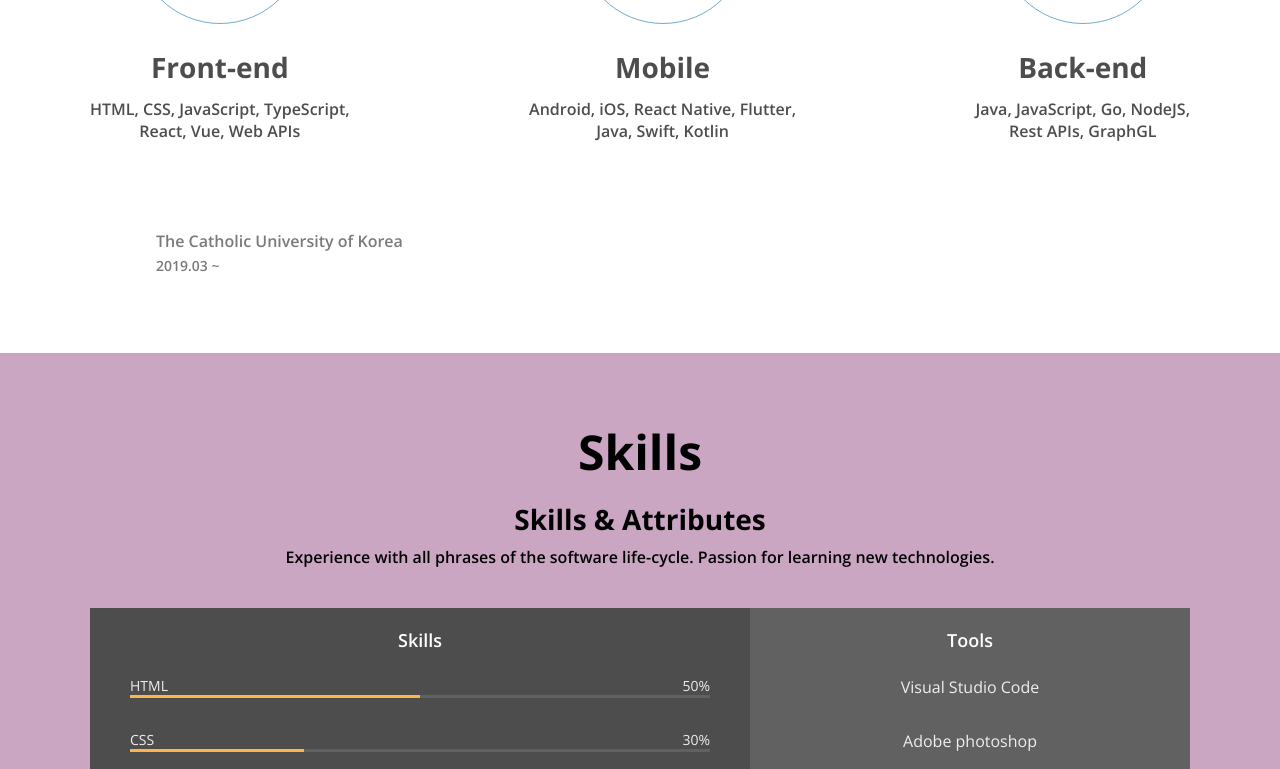
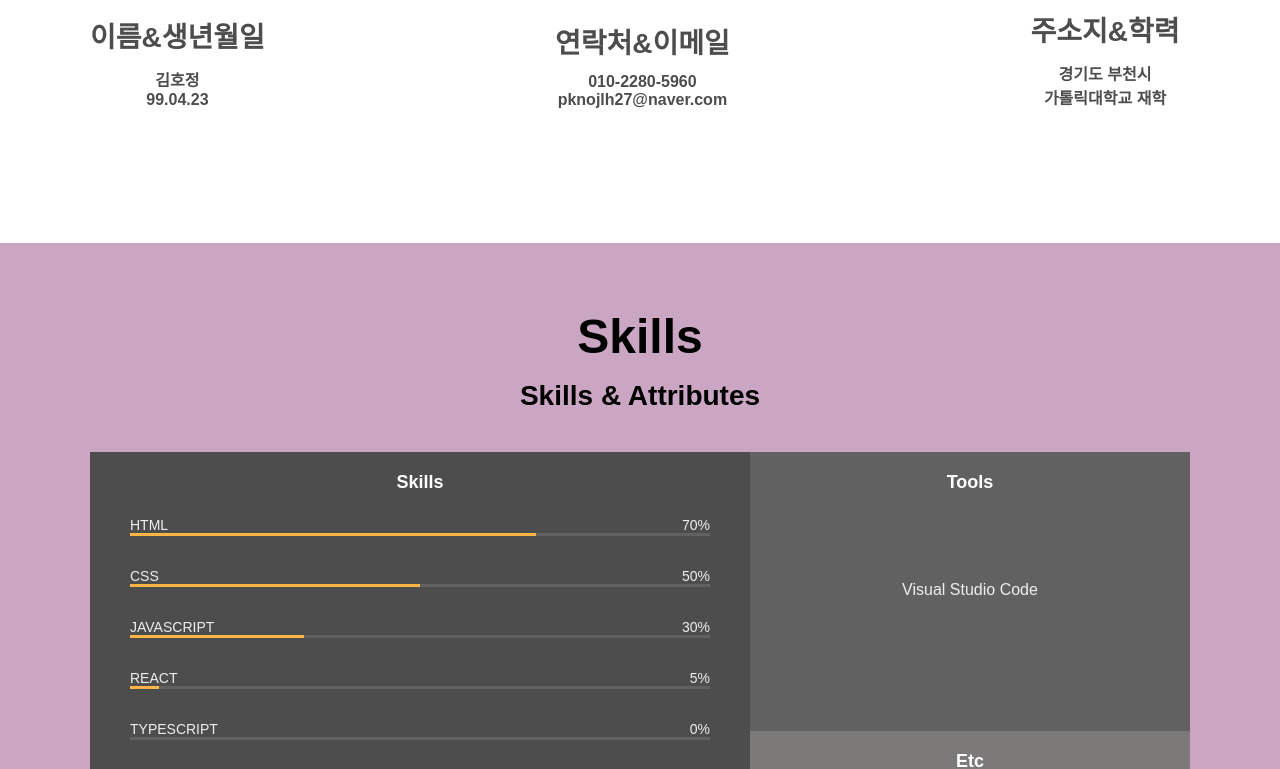
Before and after one commit to HJKim423/portfolio_update, a plain HTML site: page index.html in a window 1280 px wide. Shown: the part 1109-1878 px from the top of the page. Drawn offline with nearby package versions, Linux system fonts and the light colour scheme; a web font is replaced by a local one.

Commit message:
style : about me 수정

```diff
--- a/index.html
+++ b/index.html
@@ -11,14 +11,18 @@
     <link rel="icon" type="image/png" href="imgs/favicon.png" />
     <script src="https://kit.fontawesome.com/9eb162ac0d.js" crossorigin="anonymous"></script>
     <link href="https://fonts.googleapis.com/css2?family=Open+Sans:wght@400;600;700&display=swap" rel="stylesheet" />
-    <!--<link rel="icon" type="image/png" href="imgs/favicon.png" />
+    <link href="https://fonts.googleapis.com/earlyaccess/jejugothic.css" rel="stylesheet" />
+    <link rel="icon" type="image/png" href="imgs/favicon.png" />
 
     <link rel="stylesheet" href="https://cdnjs.cloudflare.com/ajax/libs/font-awesome/5.8.2/css/all.min.css"/>
     <link rel="preconnect" href="https://fonts.googleapis.com">
     <link rel="preconnect" href="https://fonts.gstatic.com" crossorigin>
-    <link href="https://fonts.googleapis.com/css2?family=Open+Sans:wght@400;600;700&display=swap" rel="stylesheet">-->
+    <link href="https://fonts.googleapis.com/css2?family=Open+Sans:wght@400;600;700&display=swap" rel="stylesheet">
     <link rel="stylesheet" href="style.css">
     <script src="main.js" defer></script>
+
+
+
 </head>
 
 <body>
@@ -48,8 +52,8 @@
                 <img src="imgs/프사.jpg" alt="HJ's profile photo" class="home__avatar">
 
 
-                <h1 class="home__title">Hello, <br> I'm Dream Coder</h1>
-                <h2 class="home__description">I'm studying front-end develop. </h2>
+                <h1 class="home__title">안녕하세요, <br> 김호정의 포트폴리오입니다.</h1>
+                <h2 class="home__description">프론트엔드 개발을 공부중입니다. </h2>
                 <button class="home__contact">CONTACT ME</button>
             </div>
         </section>
@@ -58,57 +62,46 @@
     <!-- About -->
     <section id="about" class="section section__container">
         <h1>About me</h1>
-        <p>프론트엔드를 공부중입니다.</p>
         <div class="about__majors">
             <div class="major">
                 <div class="major__icon">
-                    <i class="fab fa-html5"></i>
+                    <i class="fas fa-solid fa-user"></i>
                 </div>
-                <h2 class="major__title">Front-end</h2>
+                <h2 class="major__title">이름&생년월일</h2>
                 <p class="major__description">
-                    HTML, CSS, JavaScript, TypeScript,
-                    <br />React, Vue, Web APIs
+                    김호정
+                    <br />99.04.23
                 </p>
             </div>
             <div class="major">
                 <div class="major__icon">
                     <i class="fas fa-mobile"></i>
                 </div>
-                <h2 class="major__title">Mobile</h2>
+                <h2 class="major__title">연락처&이메일</h2>
                 <p class="major__description">
-                    Android, iOS, React Native, Flutter,
-                    <br />Java, Swift, Kotlin
-                </p>
+                    010-2280-5960
+                    <br />pknojlh27@naver.com
             </div>
             <div class="major">
                 <div class="major__icon">
-                    <i class="fas fa-server"></i>
+                    <i class="fas fa-solid fa-school"></i>
                 </div>
-                <h2 class="major__title">Back-end</h2>
+                <h2 class="major__title">주소지&학력</h2>
                 <p class="major__description">
-                    Java, JavaScript, Go, NodeJS,
-                    <br />Rest APIs, GraphGL
+                    경기도 부천시
+                    <br />가톨릭대학교 재학
                 </p>
             </div>
         </div>
 
-        <ul class="about__career">
-            <li>
-                <img src="imgs/cuk.jpg" alt="">
-                <div class="school">
-                    <p class="school__name">The Catholic University of Korea</p>
-                    <p class="school_period">2019.03 ~</p>
-                </div>
-            </li>
 
-        </ul>
     </section>
 
     <!-- Skills -->
     <section id="skills" class="section">
         <h1>Skills</h1>
         <h2>Skills & Attributes</h2>
-        <p>Experience with all phrases of the software life-cycle. Passion for learning new technologies.</p>
+        <p></p>
 
         <div class="skillset">
             <div class="skillset__left">
@@ -118,6 +111,15 @@
                         <li>
                             <div class="nameAndPer">
                                 <div class="name">HTML</div>
+                                <div class="per">70%</div>
+                            </div>
+                            <div class="chart__bar">
+                                <div class="chart__value" style="width: 70%;"></div>
+                            </div>
+                        </li>
+                        <li>
+                            <div class="nameAndPer">
+                                <div class="name">CSS</div>
                                 <div class="per">50%</div>
                             </div>
                             <div class="chart__bar">
@@ -126,7 +128,7 @@
                         </li>
                         <li>
                             <div class="nameAndPer">
-                                <div class="name">CSS</div>
+                                <div class="name">JAVASCRIPT</div>
                                 <div class="per">30%</div>
                             </div>
                             <div class="chart__bar">
@@ -135,7 +137,7 @@
                         </li>
                         <li>
                             <div class="nameAndPer">
-                                <div class="name">JAVASCRIPT</div>
+                                <div class="name">REACT</div>
                                 <div class="per">5%</div>
                             </div>
                             <div class="chart__bar">
@@ -145,15 +147,6 @@
                         <li>
                             <div class="nameAndPer">
                                 <div class="name">TYPESCRIPT</div>
-                                <div class="per">0%</div>
-                            </div>
-                            <div class="chart__bar">
-                                <div class="chart__value" style="width: 0%;"></div>
-                            </div>
-                        </li>
-                        <li>
-                            <div class="nameAndPer">
-                                <div class="name">REACT</div>
                                 <div class="per">0%</div>
                             </div>
                             <div class="chart__bar">
@@ -177,10 +170,11 @@
                 <div class="tools">
                     <h3 class="skillset__title">Tools</h3>
                     <ul class="tools__list">
+                        <li><span></span></li>
+                        <li><span></span></li>
                         <li><span>Visual Studio Code</span></li>
-                        <li><span>Adobe photoshop</span></li>
-                        <li><span>Adobe Illustrator</span></li>
-                        <li><span>Sketch up</span></li>
+                        <li><span></span></li>
+                        <li><span></span></li>
                     </ul>
                 </div>
 
@@ -248,7 +242,7 @@
     <section id="testimonials" class="section">
         <div class="section__container">
             <h1>Testimonials</h1>
-            <h3>See what they say about me</h3>
+            <h3></h3>
 
             <ul class="testi__people">
                 <li class="testi__avatar">
@@ -257,7 +251,7 @@
                     </div>
 
                     <div class="testi__speach-bubble">
-                        <p>최고야df
+                        <p>추가예정
                         </p>
                         <p class="name"><a href="">JunHo</a>/JYP</p>
                     </div>
@@ -266,7 +260,7 @@
 
 
                     <div class="testi__speach-bubble">
-                        <p>최고야</p>
+                        <p>추가예정</p>
                         <p class="name"><a href="">JunHo</a>/JYP</p>
                     </div>
                     <div class="testi__avatar__img">
@@ -285,7 +279,7 @@
         <h2 class="contact__email">pknojlh27@naver.com</h2>
         <div class="contact__links">
             <a href="https://github.com/HJKim423" target="_blank" class="github"><i class="fab fa-github"></i></a>
-            <a href="https://www.instagram.com/" target="_blank" class="instagram"><i class="fab fa-instagram"></i></a>
+            <a href="https://www.notion.so/ea455d8001944efba9e90fbf882dd608?v=16f2da6661ee475991339551760da96e" target="_blank" class="notion"><i class="fab fa-brands fa-blogger-b"></i></a>
         </div>
         <div class="contact__rights">2020 Dream Coding Ellie - All rights reserved</div>
     </section>
--- a/style.css
+++ b/style.css
@@ -41,7 +41,7 @@
 
 body {
   margin: 0;
-  font-family: "Open Sans", sans-serif;
+  font-family: "Jeju Gothic", sans-serif;
   cursor: default;
 }
 
```
Also changed, not shown: main.js (+0 -25 lines).
